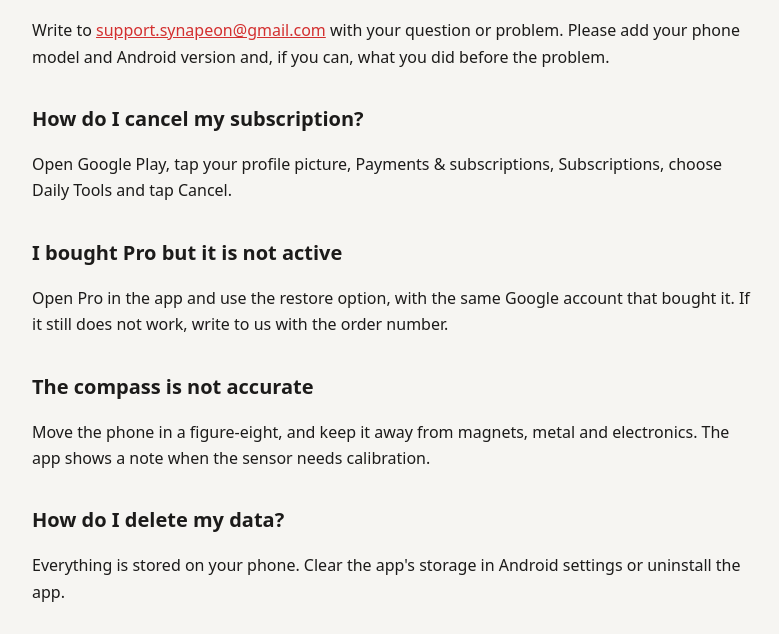
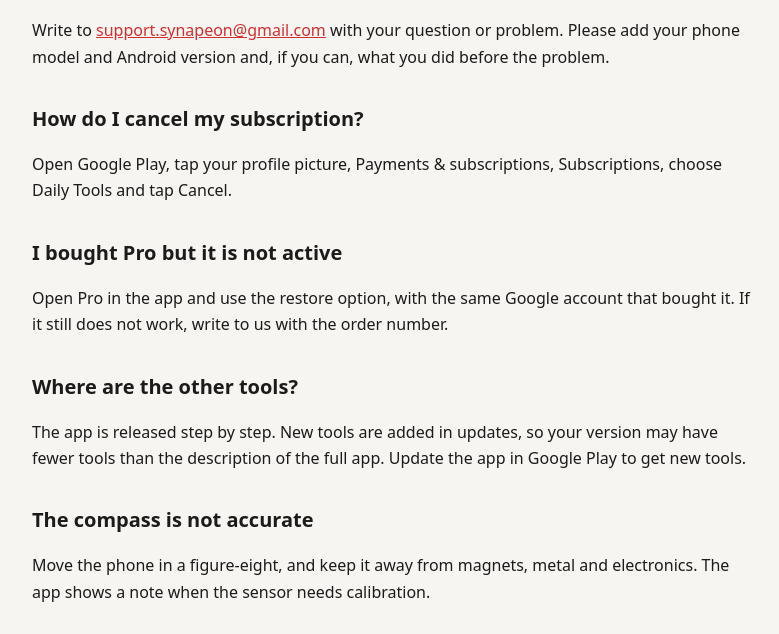
Before and after one commit to SynapeON/synapeon.github.io, a plain HTML site: page mobile/daily-tools/support/index.html in a window 1280 px wide. Shown: the part 141-775 px from the top of the page, without its empty margins (246-1025 px from the left). Drawn offline with Linux system fonts and the light colour scheme.

Commit message:
Add FAQ section about missing tools in app
Added information about the availability of tools in the app.

```diff
--- a/mobile/daily-tools/support/index.html
+++ b/mobile/daily-tools/support/index.html
@@ -9,6 +9,8 @@
 <p>Open Google Play, tap your profile picture, Payments &amp; subscriptions, Subscriptions, choose Daily Tools and tap Cancel.</p>
 <h2>I bought Pro but it is not active</h2>
 <p>Open Pro in the app and use the restore option, with the same Google account that bought it. If it still does not work, write to us with the order number.</p>
+<h2>Where are the other tools?</h2>
+<p>The app is released step by step. New tools are added in updates, so your version may have fewer tools than the description of the full app. Update the app in Google Play to get new tools.</p>
 <h2>The compass is not accurate</h2>
 <p>Move the phone in a figure-eight, and keep it away from magnets, metal and electronics. The app shows a note when the sensor needs calibration.</p>
 <h2>How do I delete my data?</h2>
```
